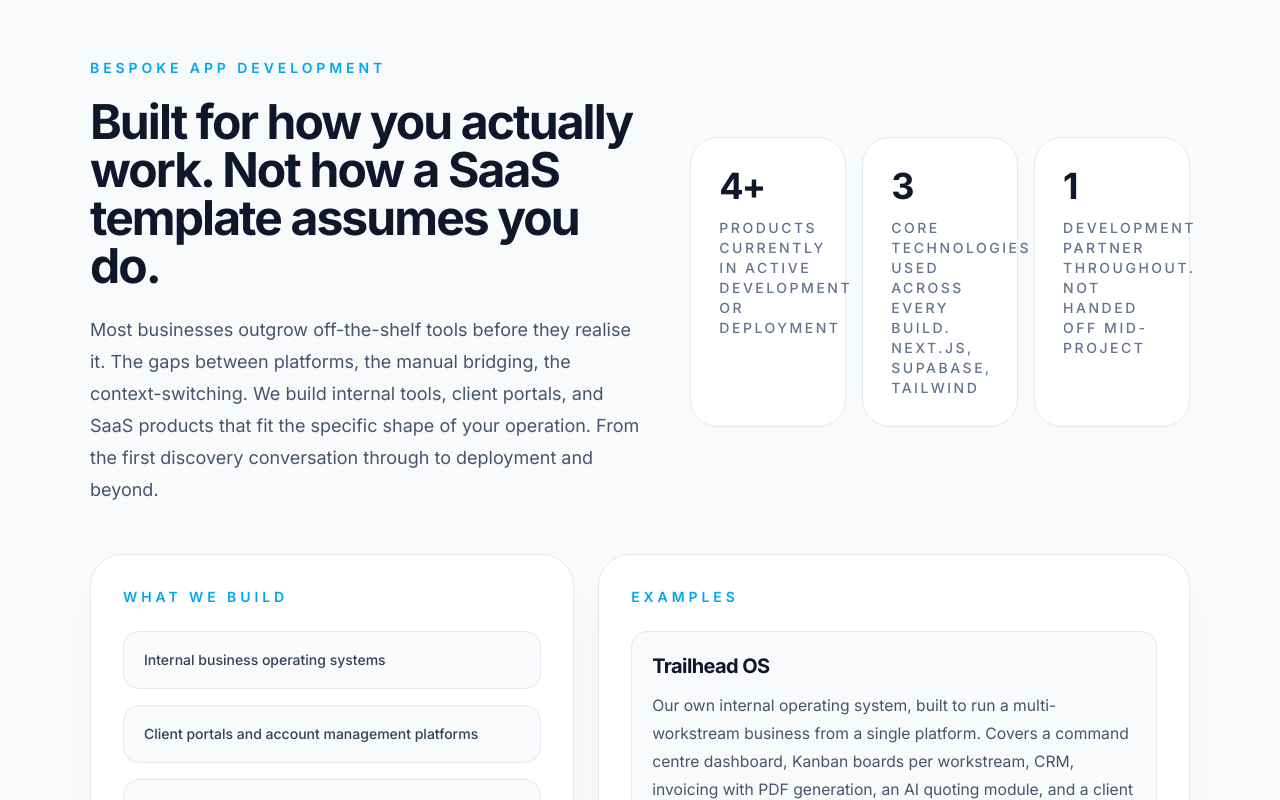
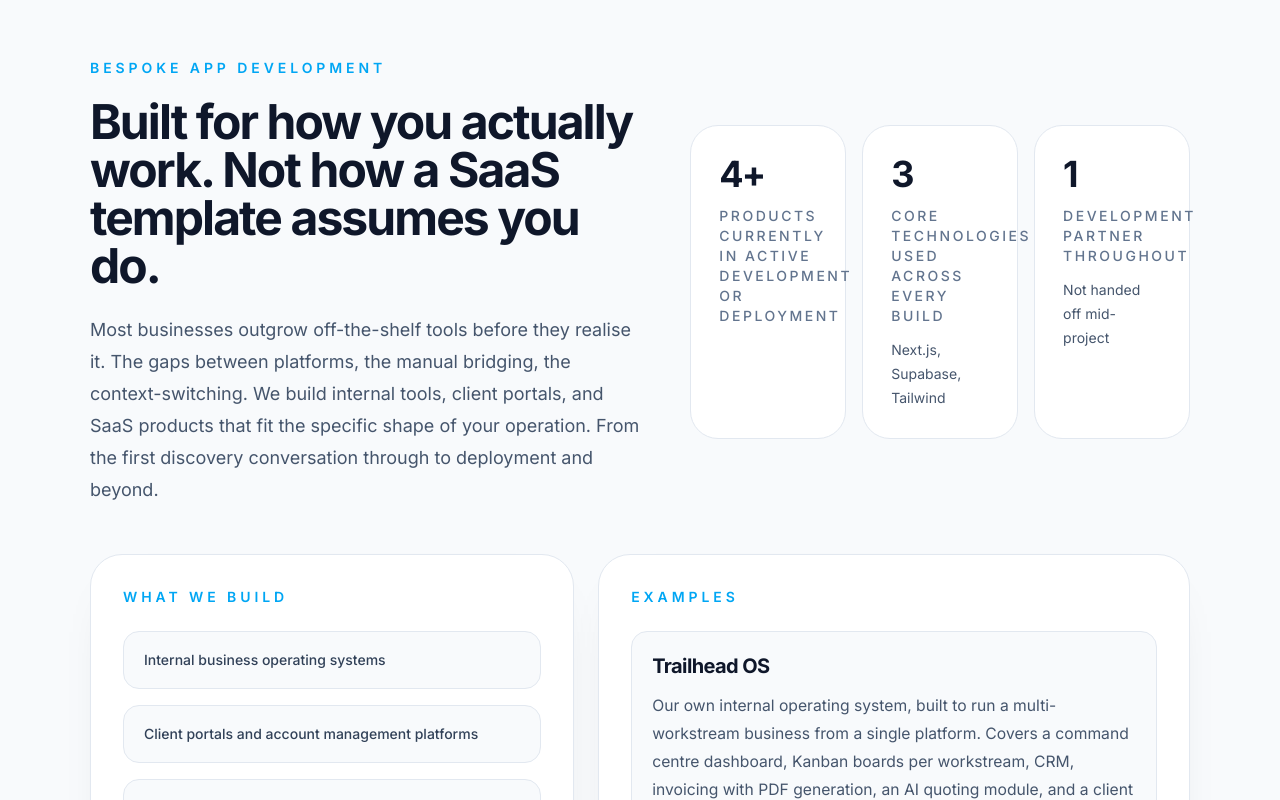
Before and after one commit to robharvey123/Trailhead-OS, a Next.js app: page /marketing in a window 1280 px wide. Shown: the part 3800-4600 px from the top of the page. Built offline with nearby package versions, Linux system fonts and the light colour scheme; no server answers; the database is empty.

Commit message:
feat: refactor app development stats structure for improved readability and detail

```diff
--- a/app/(marketing)/marketing/page.tsx
+++ b/app/(marketing)/marketing/page.tsx
@@ -138,9 +138,20 @@ const categoryTags = [
 ]
 
 const appDevelopmentStats = [
-  ['4+', 'Products currently in active development or deployment'],
-  ['3', 'Core technologies used across every build. Next.js, Supabase, Tailwind'],
-  ['1', 'Development partner throughout. Not handed off mid-project'],
+  {
+    value: '4+',
+    label: 'Products currently in active development or deployment',
+  },
+  {
+    value: '3',
+    label: 'Core technologies used across every build',
+    detail: 'Next.js, Supabase, Tailwind',
+  },
+  {
+    value: '1',
+    label: 'Development partner throughout',
+    detail: 'Not handed off mid-project',
+  },
 ]
 
 const appDevelopmentBuilds = [
@@ -420,17 +431,22 @@ export default async function MarketingHomePage() {
           </div>
 
           <div className="grid gap-4 sm:grid-cols-3">
-            {appDevelopmentStats.map(([value, label]) => (
+            {appDevelopmentStats.map((stat) => (
               <div
-                key={label}
+                key={stat.label}
                 className="rounded-[1.75rem] border border-[var(--marketing-border)] bg-white p-7"
               >
                 <p className="text-4xl font-bold tracking-[-0.05em] text-[var(--marketing-text)]">
-                  {value}
+                  {stat.value}
                 </p>
                 <p className="mt-3 text-sm font-medium uppercase tracking-[0.18em] text-slate-500">
-                  {label}
+                  {stat.label}
                 </p>
+                {stat.detail ? (
+                  <p className="mt-3 text-sm leading-6 text-slate-600">
+                    {stat.detail}
+                  </p>
+                ) : null}
               </div>
             ))}
           </div>
```
